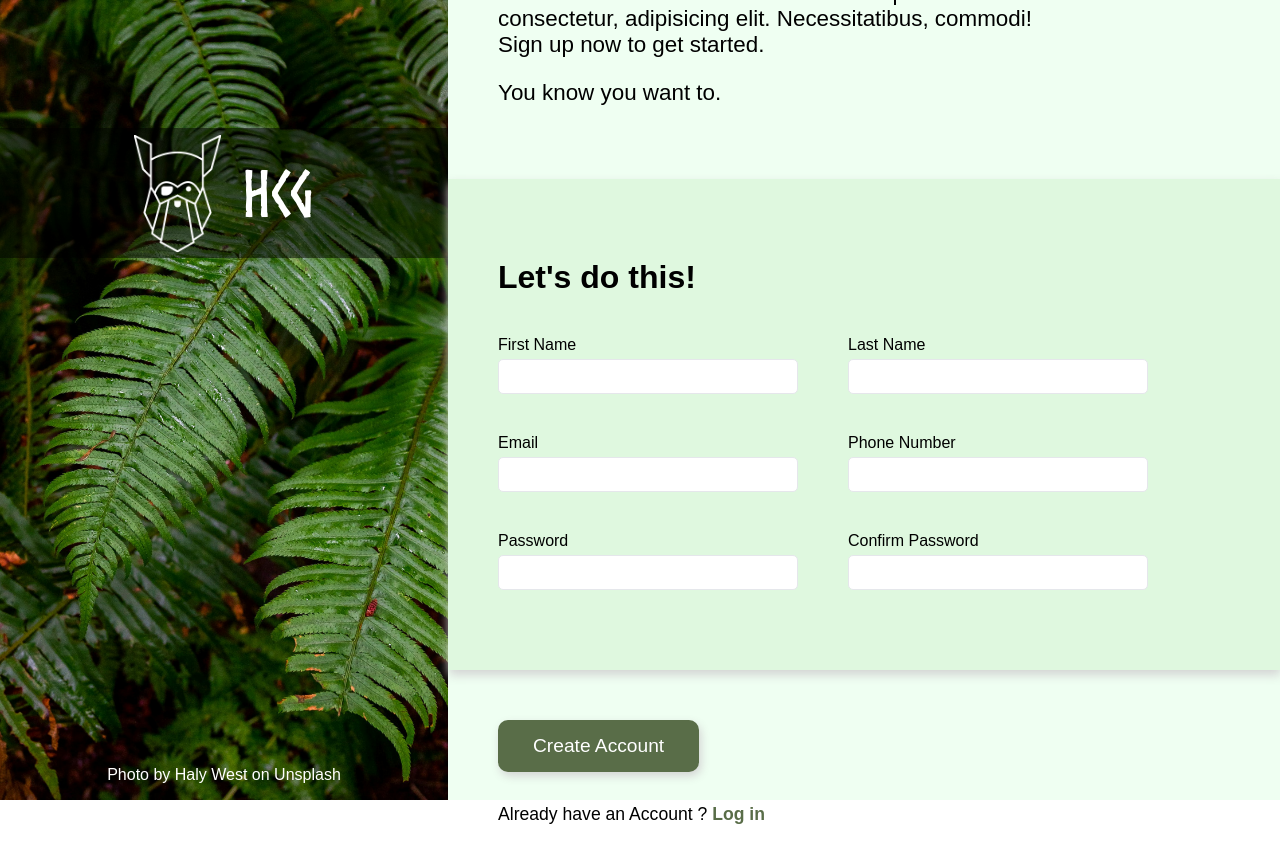
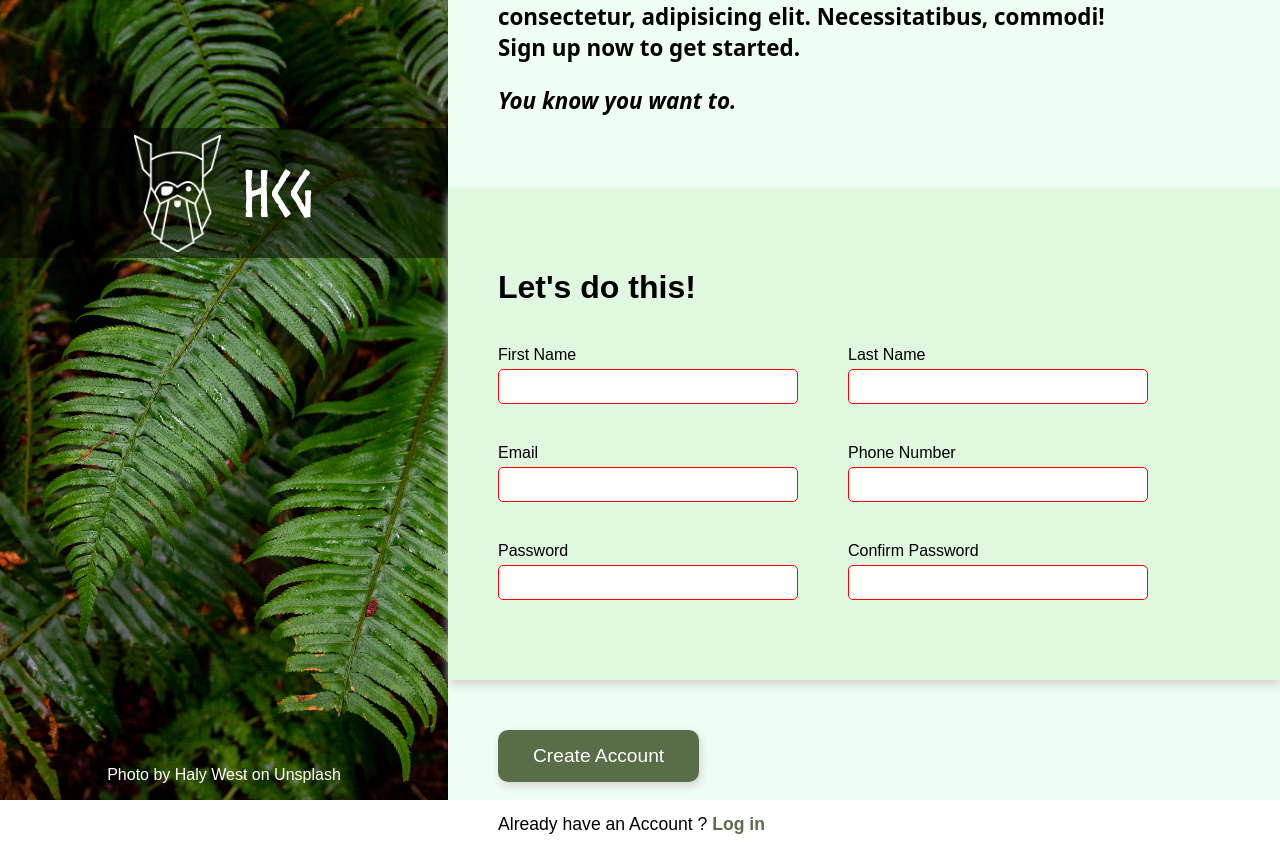
Before and after one commit to CGbhakt420/signup-form, a plain HTML site: page index.html in a window 1280 px wide. Drawn offline with Linux system fonts and the light colour scheme.

Commit message:
made the form fields required and added a clicking effect on the create account button

```diff
--- a/index.html
+++ b/index.html
@@ -21,7 +21,7 @@
         <div id="content">
             <div class="head-text">
                 <p>This is not a real online service! Lorem ipsum dolor sit amet consectetur, adipisicing elit. Necessitatibus, commodi! <br> Sign up now to get started.</p>
-                <p>You know you want to.</p>
+                <p><i>You know you want to.</i> </p>
             </div>
 
             <form action="#">
@@ -30,37 +30,37 @@
                 <div>
                     <div class="first-name">
                         <label for="first">First Name</label>
-                        <input type="text" name="first-name" id="first">
+                        <input type="text" name="first-name" id="first" required>
                     </div>
 
                     <div class="last-name">
                         <label for="last">Last Name</label>
-                        <input type="text" name="last-name" id="last">
+                        <input type="text" name="last-name" id="last" required>
                     </div>
                 </div>
 
                 <div>
                     <div class="email">
                         <label for="email">Email</label>
-                        <input type="email" name="email" id="email">
+                        <input type="email" name="email" id="email" required>
                     </div>
 
                     <div class="phone">
                         <label for="phone">Phone Number</label>
-                        <input type="phone" name="phone" id="phone">
+                        <input type="phone" name="phone" id="phone" required>
                     </div>
                 </div>
 
                 <div>
                     <div class="password">
                         <label for="password">Password</label>
-                        <input type="password" name="password" id="password">
+                        <input type="password" name="password" id="password" required>
                         <p class="password-alert">*Passwords don't match</p>
                     </div>
 
                     <div class="confirm">
                         <label for="confirm">Confirm Password</label>
-                        <input type="password" name="confirm" id="confirm">
+                        <input type="password" name="confirm" id="confirm" required>
                     </div>
 
                 </div>
--- a/style.css
+++ b/style.css
@@ -63,9 +63,10 @@ body{
 
 .head-text{
     font-size: 1.4rem;
-    font-weight: 500;
+    font-weight: 700;
     max-width: 700px;
     margin-left: 50px;
+    font-family: system-ui, -apple-system, BlinkMacSystemFont, 'Segoe UI', Roboto, Oxygen, Ubuntu, Cantarell, 'Open Sans', 'Helvetica Neue', sans-serif
 }
 
 
@@ -112,6 +113,16 @@ input[type="password"]:focus{
     outline-color: red;
 }
 
+input:invalid {
+    border-color: red;
+    border-width: 1px;
+  }
+
+input:valid {
+    border-color: green;
+    border-width: 1px;
+  }
+
 
 button{
     color: white;
@@ -124,6 +135,15 @@ button{
     cursor: pointer;
     box-shadow: 2px 4px 10px lightgray;
     margin-bottom: 15px;
+}
+
+button:hover {
+    background-color: #4d5d3f; /* Slightly lighter shade for hover effect */
+}
+
+button:active {
+    background-color: #3d4c32; /* Even darker shade for active state */
+    transform: scale(0.98); /* Slightly scales down to give a pressed effect */
 }
 
 button + p{
```
